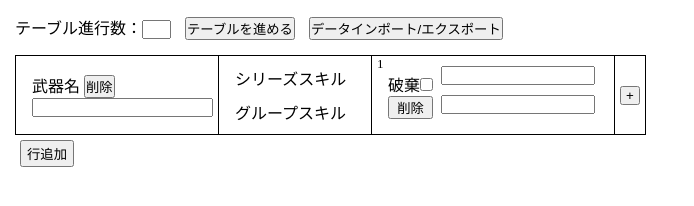
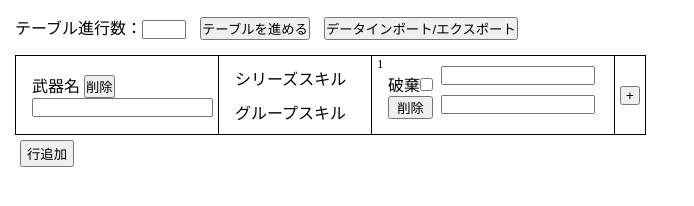
Before and after one commit to luna-mrst/MHWilds_Artian, a plain HTML site: page index.html in a window 1280 px wide. Shown: the whole page, without its empty margins (0-694 px from the left). Drawn offline with Linux system fonts and the light colour scheme.

Commit message:
テーブル進行数の幅を調整

```diff
--- a/style.css
+++ b/style.css
@@ -27,7 +27,7 @@ body {
     }
 
     input {
-        width: 25px;
+        width: 40px;
     }
 }
 
```
